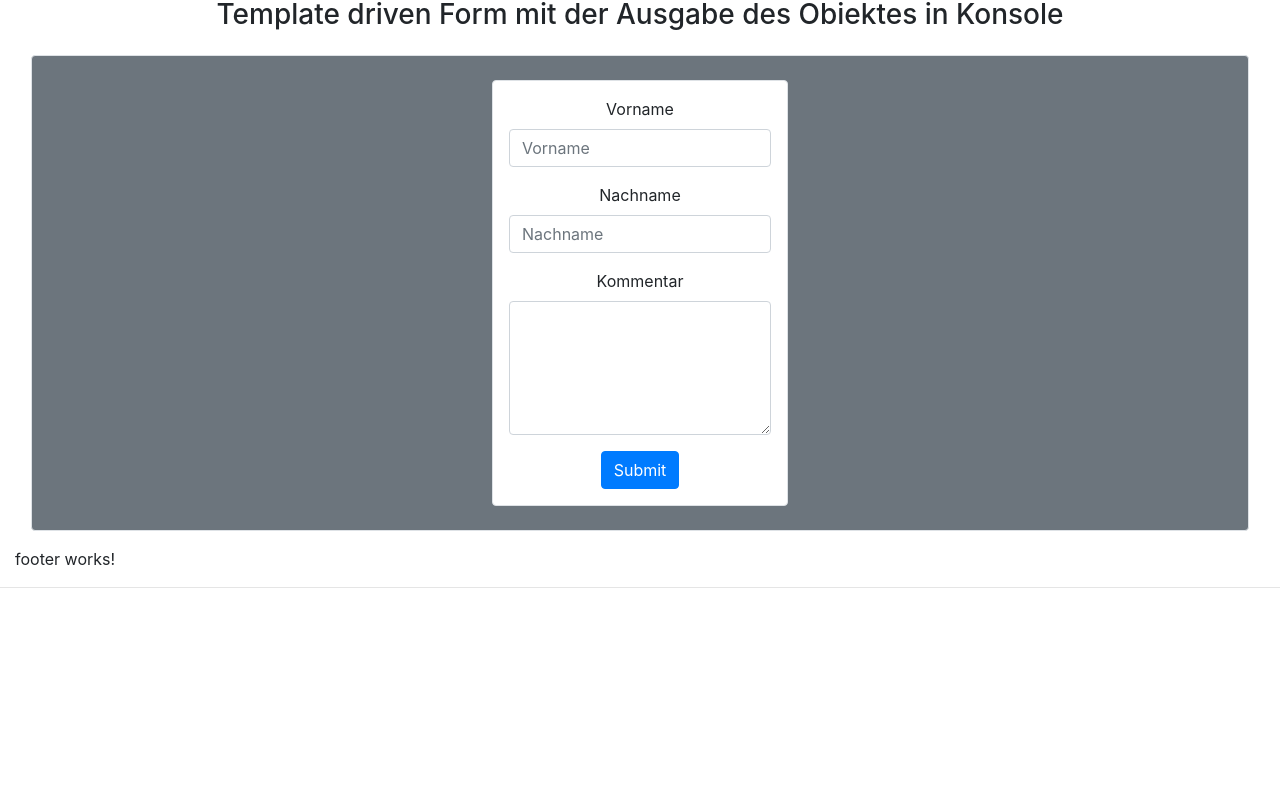
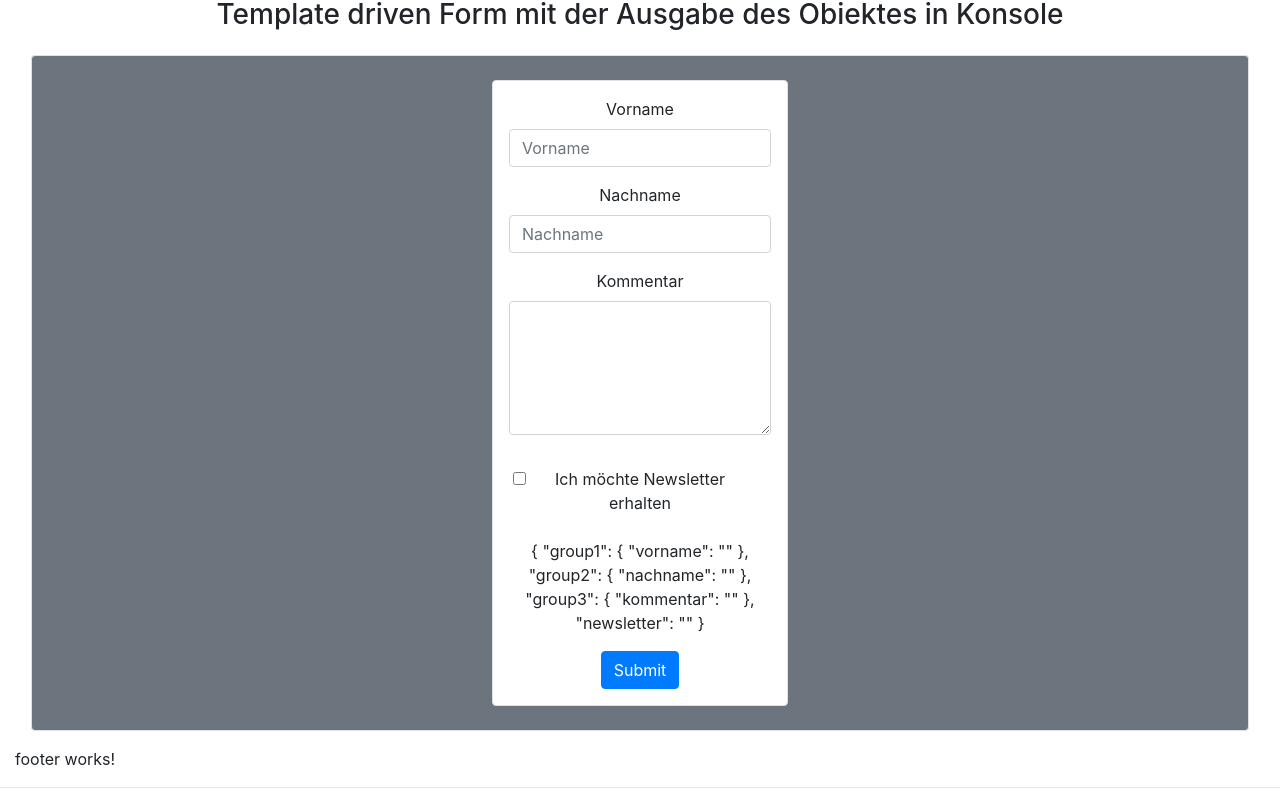
Before and after one commit to kkopanska94/Angular-Projekt, an Angular app: page / in a window 1280 px wide. Shown: the part 1361-2165 px from the top of the page. Before the commit the page ends 1965 px from the top, so only its background shows below. Built offline with nearby package versions, Linux system fonts and the light colour scheme.

Commit message:
Form Controll

```diff
--- a/src/app/contact-form/contact-form.component.html
+++ b/src/app/contact-form/contact-form.component.html
@@ -3,7 +3,7 @@
 </div>
 <div class="row border bg-secondary p-3 m-3 rounded text-center  justify-content-center">
     <form class="col-sm-3 border p-3 m-2 rounded text-center justify-content-center bg-white" #commentForm="ngForm" (ngSubmit)="submit(commentForm)">
-        <div class="form-group">
+        <div class="form-group" ngModelGroup="group1" #group1>
             <label for="vorname">Vorname</label>
             <input type="text" class="form-control" pattern="Max" minlength="3" maxlength="10" ngModel name="vorname" #vorname="ngModel" placeholder="Vorname" (change)="log(vorname)">
             <div class="alert alert-danger" *ngIf="vorname.touched">
@@ -12,7 +12,7 @@
                 <p *ngIf="vorname.errors.pattern">Vorname entspricht nicht dem Pattern</p>
             </div>
         </div>
-        <div class="form-group">
+        <div class="form-group" ngModelGroup="group2" #group2>
             <label for="nachname">Nachname</label>
             <input type="text" class="form-control" pattern="Müller" minlength="3" maxlength="10" ngModel name="nachname" #nachname="ngModel" placeholder="Nachname" (change)="log(nachname)">
             <div class="alert alert-danger" *ngIf="nachname.touched">
@@ -21,10 +21,17 @@
                 <p *ngIf="nachname.errors.pattern">Nachname entspricht nicht dem Pattern {{nachname.errors.pattern}} </p>
             </div>
         </div>
-        <div class="form-group">
+        <div class="form-group" ngModelGroup="group3" #group3>
             <label for="exampleFormControlTextarea1">Kommentar</label>
-            <textarea class="form-control" ngModel name="kommentar" #kommentar="ngModel" (change)="log(kommentar)" rows="5"></textarea>
+            <textarea class="form-control" minlength="3" ngModel name="kommentar" #kommentar="ngModel" (change)="log(kommentar)" rows="5"></textarea>
         </div>
-        <button class="btn btn-primary">Submit</button>
+        <div class="form-check p-3 m-2">
+            <input class="form-check-input" type="checkbox" ngModel name="newsletter" #newsletter="ngModel">
+            <label class="form-check-label" for="newsletter">
+              Ich möchte Newsletter erhalten
+            </label>
+        </div>
+        <p>{{commentForm.value| json}}</p>
+        <button class="btn btn-primary" [disabled]=!commentForm.valid>Submit</button>
     </form>
 </div>
```
